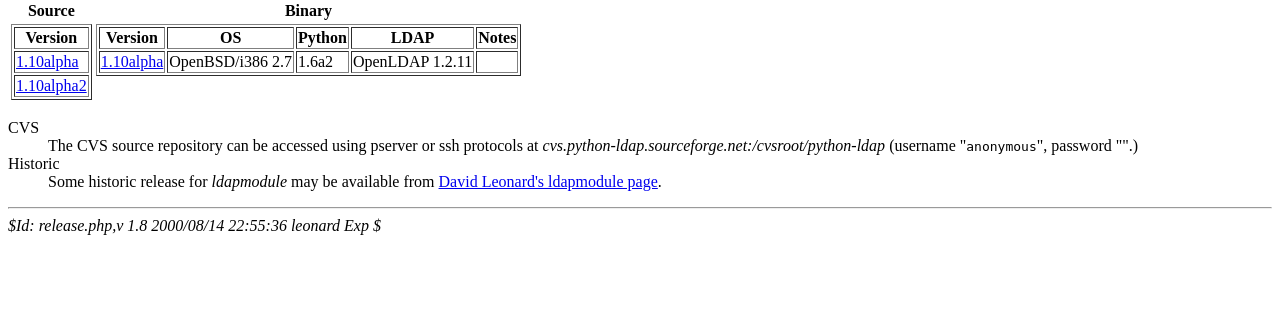
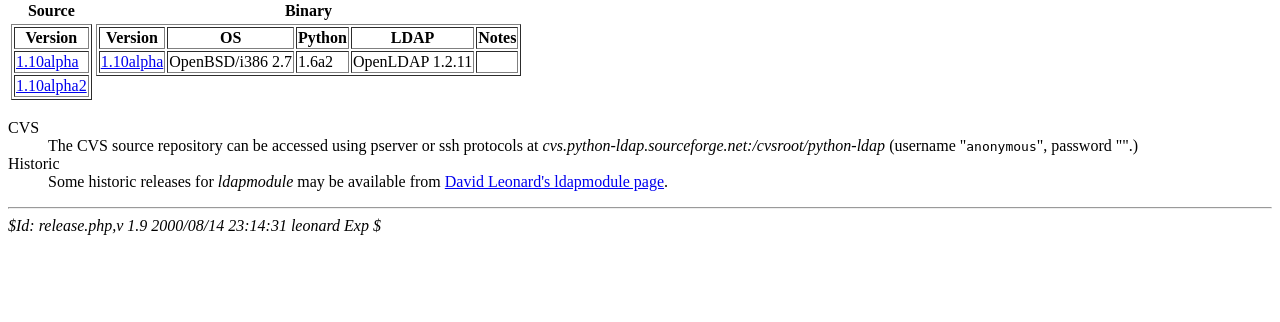
Before and after one commit to Free-IAM/python-ldap0, a PHP site: page /release.php in a window 1280 px wide. Shown: the part 107-429 px from the top of the page. Run offline with PHP 8.4, Linux system fonts and the light colour scheme.

Commit message:
spelling

```diff
--- a/release.php
+++ b/release.php
@@ -1,4 +1,4 @@
-<!-- $Id: release.php,v 1.8 2000/08/14 22:55:36 leonard Exp $ -->
+<!-- $Id: release.php,v 1.9 2000/08/14 23:14:31 leonard Exp $ -->
 <?
 	$thishref = "release";
 	include("header.php");
@@ -56,11 +56,11 @@
 (username &quot;<tt>anonymous</tt>&quot;, password &quot;<tt></tt>&quot;.)
 
 <dt>Historic
-<dd>Some historic release for <i>ldapmodule</i> may be available from
+<dd>Some historic releases for <i>ldapmodule</i> may be available from
     <a href="http://www.csee.uq.edu.au/~leonard/dc-prj/ldapmodule/">David Leonard's ldapmodule page</a>.
 </dl>
 
 <hr>
-<i>$Id: release.php,v 1.8 2000/08/14 22:55:36 leonard Exp $</i>
+<i>$Id: release.php,v 1.9 2000/08/14 23:14:31 leonard Exp $</i>
 </BODY>
 </HTML>
```
